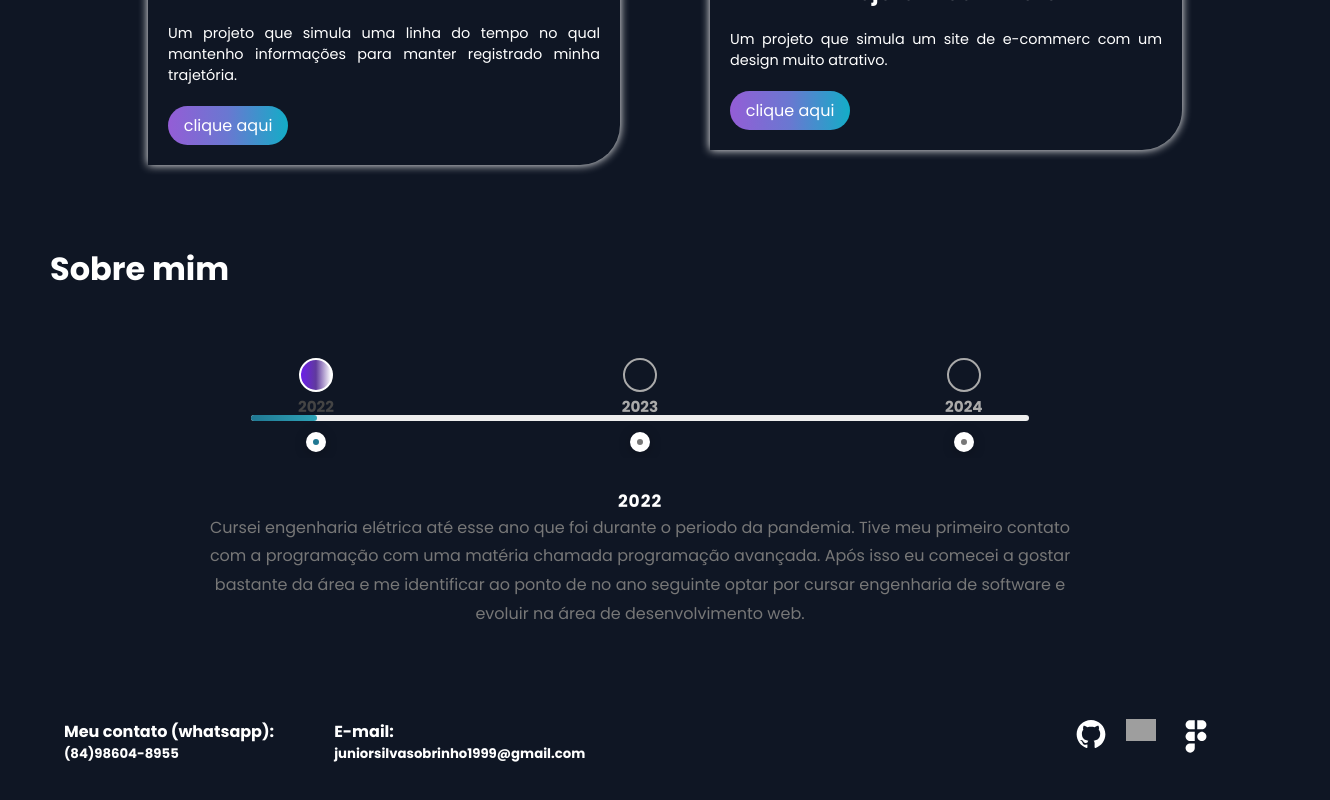
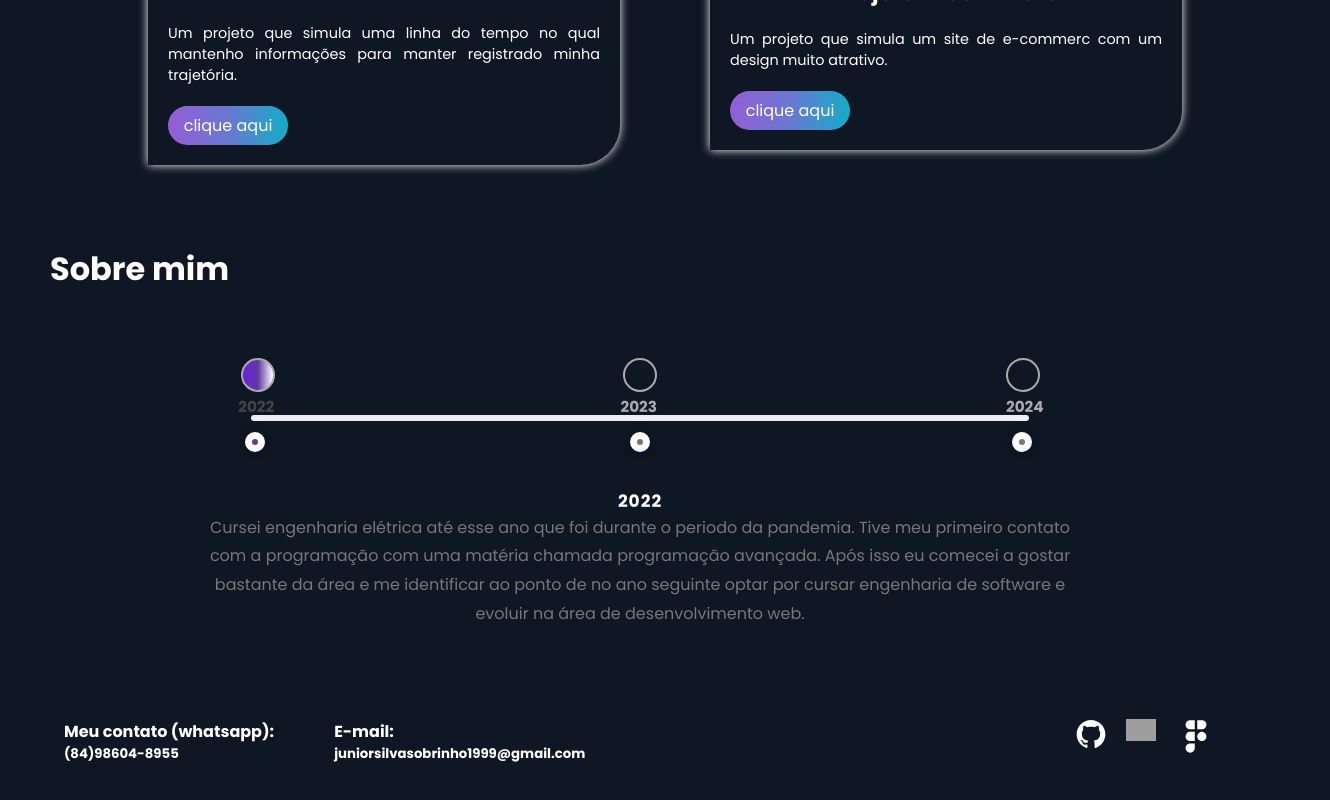
Before and after one commit to usrjair0/PortfolioD, a React (Vite) app: page / in a window 1280 px wide. Shown: the part 1406-2206 px from the top of the page, 1330 px wide, since content can reach past the window. Built offline with nearby package versions, Linux system fonts and the light colour scheme; grey boxes are pictures that could not be loaded.

Commit message:
css mudanças e organização

```diff
--- a/src/Views/AboutMe/AboutMe.jsx
+++ b/src/Views/AboutMe/AboutMe.jsx
@@ -3,7 +3,7 @@ import "./index.scss";
 
 const AboutMe = () => {
 
-    const [progressWidth, setProgressWidth] = useState("8.5%");
+    const [progressWidth, setProgressWidth] = useState("0%");
     const [activeYear, setActiveYear] = useState('ano2022');
 
     const handleStepClick = (width, year) => {
@@ -18,13 +18,13 @@ const AboutMe = () => {
             <div className="process-wrapper">
                 <div id="progress-bar-container">
                     <ul>
-                        <li className={`step step01 ${activeYear === 'ano2022' ? 'active' : ''}`} onClick={() => handleStepClick('8.5%', 'ano2022')}>
+                        <li className={`step step01 ${activeYear === 'ano2022' ? 'active' : ''}`} onClick={() => handleStepClick('0%', 'ano2022')}>
                             <div className="step-inner">2022</div>
                         </li>
                         <li className={`step step02 ${activeYear === 'ano2023' ? 'active' : ''}`} onClick={() => handleStepClick('50%', 'ano2023')}>
                             <div className="step-inner">2023</div>
                         </li>
-                        <li className={`step step03 ${activeYear === 'ano2024' ? 'active' : ''}`} onClick={() => handleStepClick('92%', 'ano2024')}>
+                        <li className={`step step03 ${activeYear === 'ano2024' ? 'active' : ''}`} onClick={() => handleStepClick('100%', 'ano2024')}>
                             <div className="step-inner">2024</div>
                         </li>
                     </ul>
--- a/src/Views/AboutMe/index.scss
+++ b/src/Views/AboutMe/index.scss
@@ -18,17 +18,6 @@
     margin-top: 65px;
 }
 
-#progress-bar-container li:before {
-	content: "";
-	display:block;
-	margin:auto;
-	width:30px;
-	height:30px;
-	border-radius:50%;
-	border:solid 2px #aaa;
-	transition:all ease 0.3s;
-
-}
 #progress-bar-container li.active:before, #progress-bar-container li:hover:before {
 	border:solid 2px #fff;
 	background: linear-gradient(to right, #6c1ee9 0%, #603a9d 50%,#fff 100%);
@@ -38,7 +27,6 @@
 	list-style:none;
 	float:left;
 	width:33.33%;
-	text-align:center;
 	color:#aaa;
 	text-transform:uppercase;
 	font-size:11px;
@@ -48,8 +36,105 @@
 	vertical-align:bottom;
 	height:60px;
 	position:relative;
+
+	// Organizando bolinhas abaixo do progress bar
+	&:nth-child(1) div{
+		margin-left: 26%;
+	}
+	&:nth-child(2) div{
+		margin-left: 44%;
+	}
+	&:nth-child(3) div{
+		margin-left: 63%;
+	}
+
+	//Bola acima da progress bar
+	&:nth-child(1):before{
+		content: "";
+		display:block;
+		margin: 0 27%;
+		width:30px;
+		height:30px;
+		border-radius:50%;
+		border:solid 2px #aaa;
+		transition:all ease 0.3s;
+	}
+
+	&:nth-child(2):before{
+		content: "";
+		display:block;
+		margin: auto;
+		width:30px;
+		height:30px;
+		border-radius:50%;
+		border:solid 2px #aaa;
+		transition:all ease 0.3s;
+	}
+
+	&:nth-child(3):before{
+		content: "";
+		display:block;
+		margin: 0 63%;
+		width:30px;
+		height:30px;
+		border-radius:50%;
+		border:solid 2px #aaa;
+		transition:all ease 0.3s;
+	}
+
+	//Bolinhas abaixo da progress bar.
+	&:nth-child(1):after{
+		content:" ";
+		display:block;
+		width:6px;
+		height:6px;
+		background:#777;
+		margin:0 28%; //alinhamento com a progress bar
+		border:solid 7px #fff;
+		border-radius:50%;
+		margin-top:40px;
+		box-shadow:0 2px 13px -1px rgba(0,0,0,0.3);
+		transition:all ease 0.2s;
+	}
+	&:nth-child(2):after{
+		content:" ";
+		display:block;
+		width:6px;
+		height:6px;
+		background:#777;
+		margin:auto; //alinhamento com a progress bar
+		border:solid 7px #fff;
+		border-radius:50%;
+		margin-top:40px;
+		box-shadow:0 2px 13px -1px rgba(0,0,0,0.3);
+		transition:all ease 0.2s;
+	}
+	&:nth-child(3):after{
+		content:" ";
+		display:block;
+		width:6px;
+		height:6px;
+		background:#777;
+		margin:0 65%; //alinhamento com a progress bar
+		border:solid 7px #fff;
+		border-radius:50%;
+		margin-top:40px;
+		box-shadow:0 2px 13px -1px rgba(0,0,0,0.3);
+		transition:all ease 0.2s;
+	}
+
+	//cor interna bolinha mouse fora
+	&.active:after{
+		background:#603a9d;
+	}
+
+	//cor interna bolinha mouse em cima
+	&:hover:after{
+		background:#000000;
+	}
 }
 
+//Anos acima da progress bar e abaixo das bolas maiores
 #progress-bar-container li .step-inner {
 	position:absolute;
 	width:100%;
@@ -61,28 +146,6 @@
 	color:#444;
 }
 
-#progress-bar-container li:after {
-	content:" ";
-	display:block;
-	width:6px;
-	height:6px;
-	background:#777;
-	margin:auto;
-	border:solid 7px #fff;
-	border-radius:50%;
-	margin-top:40px;
-	box-shadow:0 2px 13px -1px rgba(0,0,0,0.3);
-	transition:all ease 0.2s;
-
-}
-
-#progress-bar-container li:hover:after {
-	background:#555;
-}
-
-#progress-bar-container li.active:after {
-	background:#207893;
-}
 
 #progress-bar-container #line {
 	width:80%;
```
